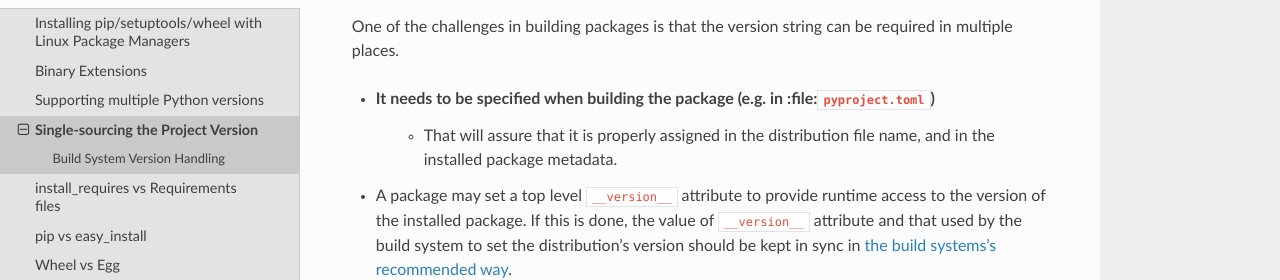
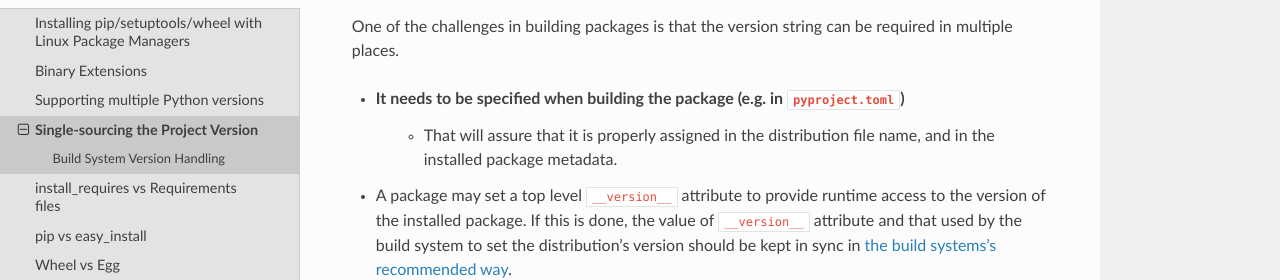
Before and after one commit to pypa/packaging.python.org, a Sphinx documentation site: the page built from source/single_source_version.rst, in a window 1280 px wide and 1324 px high. Shown: the part 217-497 px from the top of the window. Built offline with Sphinx 7.4.7 and the Read the Docs theme 2.0.0, drawn with Linux system fonts in a browser that asks for light colours; pages that are not in the unit, such as notebooks, are missing from menus.

Commit message:
Update source/single_source_version.rst
Co-authored-by: Sviatoslav Sydorenko (Святослав Сидоренко) <wk.cvs.github@sydorenko.org.ua>

```diff
--- a/source/single_source_version.rst
+++ b/source/single_source_version.rst
@@ -9,7 +9,7 @@ Single-sourcing the Project Version
 
 One of the challenges in building packages is that the version string can be required in multiple places.
 
-* It needs to be specified when building the package (e.g. in :file:``pyproject.toml``)
+* It needs to be specified when building the package (e.g. in :file:`pyproject.toml`)
    - That will assure that it is properly assigned in the distribution file name, and in the installed package metadata.
 
 * A package may set a top level ``__version__`` attribute to provide runtime access to the version of the installed package. If this is done, the value of ``__version__`` attribute and that used by the build system to set the distribution's version should be kept in sync in :ref:`the build systems's recommended way <how_to_set_version_links>`.
```
